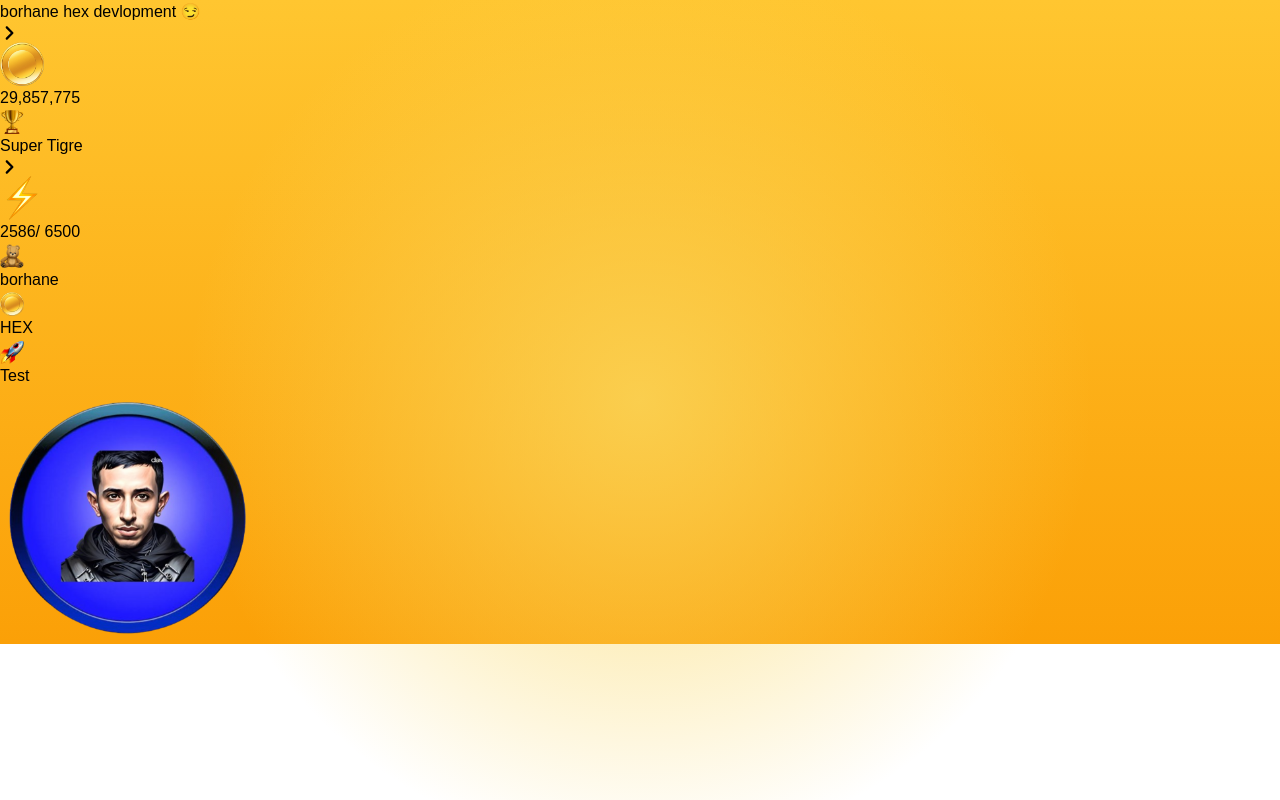
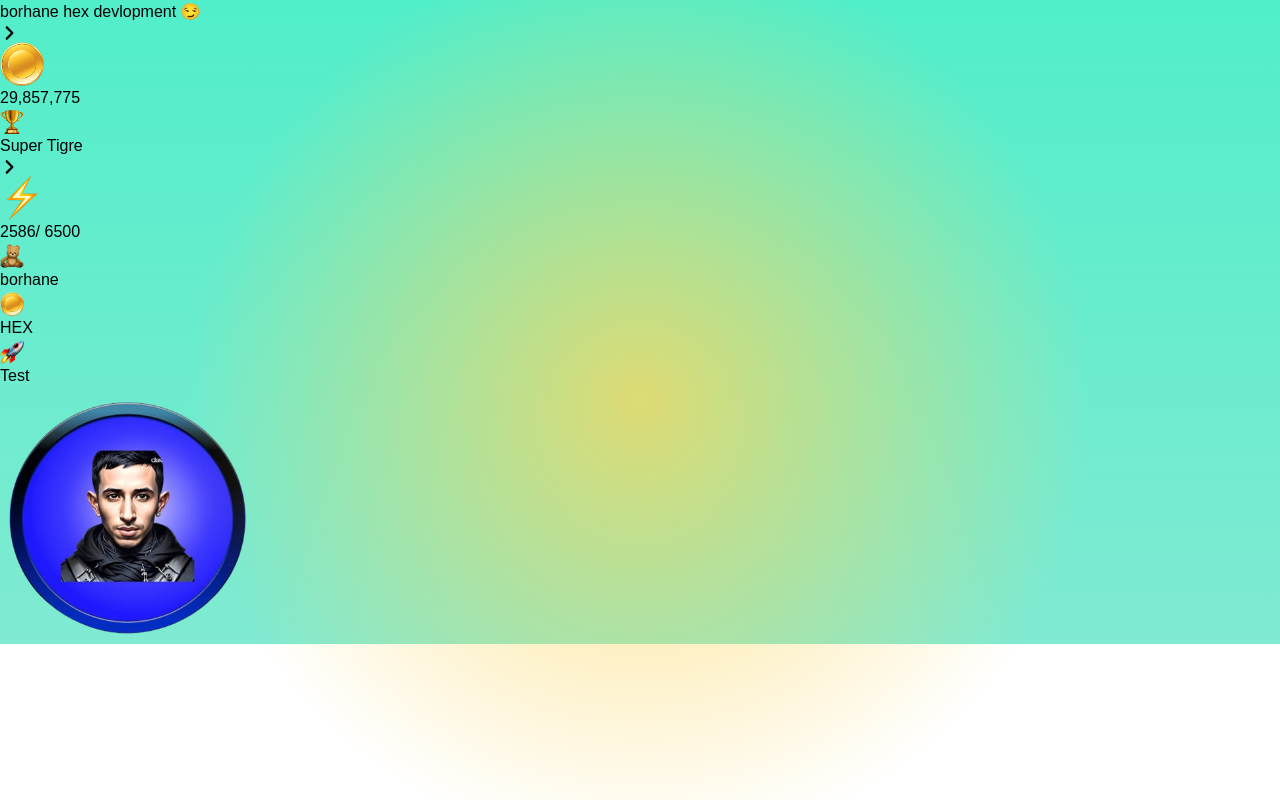
Before and after one commit to Boubou2555/Not-l, a React (Vite) app: page / in a window 1280 px wide. Built offline with nearby package versions, Linux system fonts and the light colour scheme.

Commit message:
Update index.css

```diff
--- a/src/index.css
+++ b/src/index.css
@@ -18,7 +18,7 @@ body {
 }
 
 .bg-gradient-main {
-  background: linear-gradient(to top, #fba007, #ffc630);
+  background: linear-gradient(to top, #80ead2, #51eeca);
 }
 
 .bg-gradient-overlay {
```
